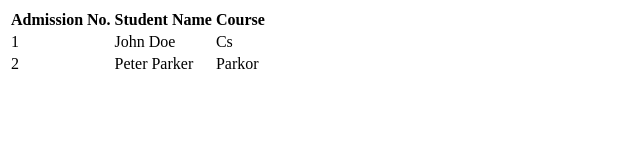
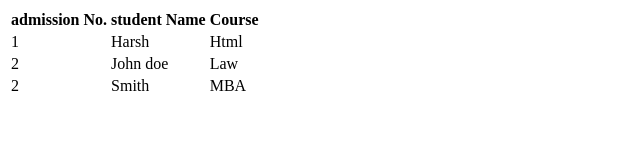
Before and after one commit to harshJsDev/html-css-for-beginner, a plain HTML site: page admin/Part6-Tables.html in a window 1280 px wide. Shown: the whole page, without its empty margins (0-640 px from the left). Drawn offline with Linux system fonts and the light colour scheme.

Commit message:
Part 6 Table

```diff
--- a/admin/Part6-Tables.html
+++ b/admin/Part6-Tables.html
@@ -3,25 +3,30 @@
 <head>
     <meta charset="UTF-8">
     <meta name="viewport" content="width=device-width, initial-scale=1.0">
-    <title>Tables</title>
+    <title>Table</title>
 </head>
 <body>
     <table>
         <thead>
             <tr>
-                <th>Admission No.</th>
-                <th>Student Name</th>
+                <th>admission No.</th>
+                <th>student Name</th>
                 <th>Course</th>
             </tr>
             <tr>
                 <td>1</td>
-                <td>John Doe</td>
-                <td>Cs</td>
+                <td>Harsh</td>
+                <td>Html</td>
             </tr>
             <tr>
                 <td>2</td>
-                <td>Peter Parker</td>
-                <td>Parkor</td>
+                <td>John doe</td>
+                <td>Law</td>
+            </tr>
+            <tr>
+                <td>2</td>
+                <td>Smith</td>
+                <td>MBA</td>
             </tr>
         </thead>
     </table>
```
